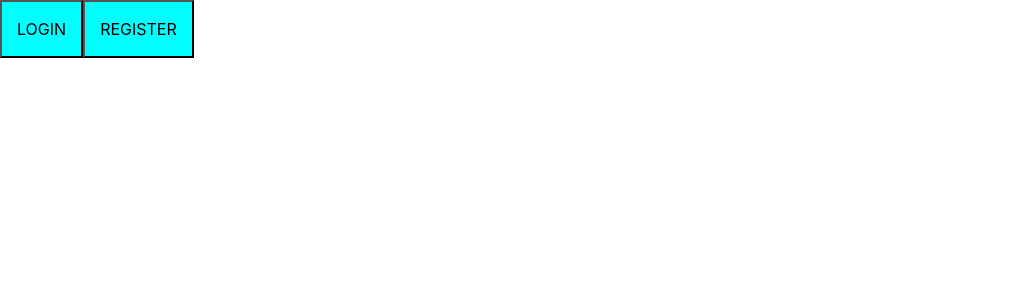
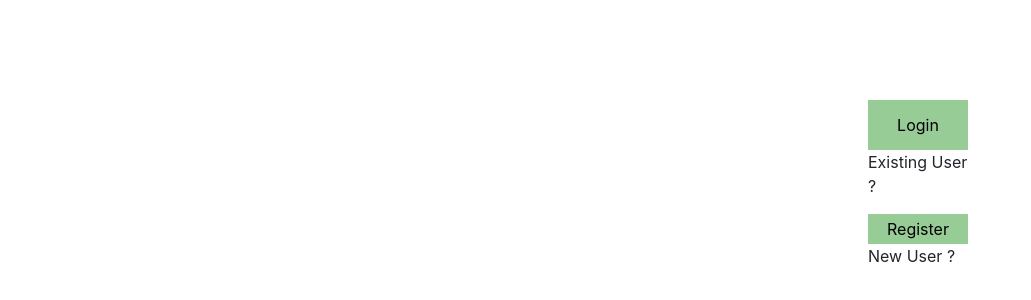
Before and after one commit to EvanCNavarro/RonaCards, a React (Create React App) app in the folder frontend/: page / in a window 1280 px wide. Shown: the top 300 px of the page, without its empty margins (0-1031 px from the left). Built offline with nearby package versions, Linux system fonts and the light colour scheme.

Commit message:
MainPage design finalizations pending

```diff
--- a/frontend/src/containers/Login.css
+++ b/frontend/src/containers/Login.css
@@ -1,7 +1,6 @@
 @media all and (min-width: 480px) {
   .Login {
-    padding:10%;
-    padding-left: 50%;
+    padding-top: 10%;
   }
 
   .Login form {
--- a/frontend/src/containers/Login.js
+++ b/frontend/src/containers/Login.js
@@ -3,23 +3,31 @@ import ReactDOM from "react-dom";
 
 import { Button, FormGroup, FormControl, FormLabel } from "react-bootstrap";
 import "./Login.css";
+import MainPage from "./MainPage.js";
 
 export default function Login() {
   //const [email, setEmail] = useState("");
   const [UserName, setUserName] = useState("");
   const [password, setPassword] = useState("");
 
-  function validateForm() {
+  function validateForm()
+  {
     return UserName.length > 0 && password.length > 0;
   }
 
-  function handleSubmit(event) {
+  function handleSubmit(event)
+  {
     event.preventDefault();
+  }
+  function mainPage_caller()
+  {
+    ReactDOM.render(<MainPage />, document.getElementById("root"));
   }
 
 
   return (
     <div className="Login">
+      <button onClick={mainPage_caller}>Back</button>
       <form onSubmit={handleSubmit}>
         <FormGroup controlId="UserName" bsSize="large">
           <FormLabel>Username</FormLabel>
--- a/frontend/src/containers/MainPage.css
+++ b/frontend/src/containers/MainPage.css
@@ -1,4 +1,31 @@
+body{
+    background-color: rgb(109,134,206);
+}
 button{
-    background-color: aqua;
-    padding: 15px;
+    background-color: rgb(151,204,151);
+    /* padding: 15px; */
+    width: 100px;
+    height: 50px;
+    border: 0ch;
 }
+.login_register_box
+{
+
+    width: 300px;
+    height: 600px;
+    margin: 20%;
+    margin-left: 60%;
+    margin-top: 100px;
+    background-color: white;
+
+}
+.button_box
+{
+    margin: 100px;
+    /* margin-top: 200px; */
+    /* background-color: ; */
+}
+.register_button
+{
+    height: 30px;
+}
--- a/frontend/src/containers/MainPage.js
+++ b/frontend/src/containers/MainPage.js
@@ -3,7 +3,6 @@ import ReactDOM from "react-dom";
 
 import { Button, FormGroup, FormControl, FormLabel } from "react-bootstrap";
 import "./Login.css";
-// import { Button, FormGroup, FormControl, FormLabel } from "react-bootstrap";
 import "./MainPage.css";
 import Login from "./Login.js";
 import Register from "./Register.js";
@@ -24,8 +23,14 @@ export default function MainPage()
   }
   return(
     <div>
-      <button onClick={loginCaller}>LOGIN</button>
-      <button onClick={registerCaller}>REGISTER</button>
+      <div class="login_register_box">
+        <div class ="button_box">
+          <div><button class="login_button" onClick={loginCaller}>Login</button></div>
+          <p>Existing User ?</p>
+          <div><button class="register_button" onClick={registerCaller}>Register  </button></div>
+          <p>New User ?</p>
+        </div>
+      </div>
     </div>
   )
 }
--- a/frontend/src/containers/Register.css
+++ b/frontend/src/containers/Register.css
@@ -1,5 +1,5 @@
 @media all and (min-width: 480px) {
-  .Login {
+  .Register {
     padding:10%;
     padding-left: 50%;
   }
--- a/frontend/src/containers/Register.js
+++ b/frontend/src/containers/Register.js
@@ -1,6 +1,10 @@
 import React, { useState } from "react";
+import ReactDOM from "react-dom";
+
 import { Button, FormGroup, FormControl, FormLabel } from "react-bootstrap";
 import "./Register.css";
+import MainPage from "./MainPage.js";
+
 
 export default function Login() {
   const [email, setEmail] = useState("");
@@ -16,9 +20,14 @@ export default function Login() {
   function handleSubmit(event) {
     event.preventDefault();
   }
+  function mainPage_caller()
+  {
+    ReactDOM.render(<MainPage />, document.getElementById("root"));
+  }
 
   return (
     <div className="Register">
+      <button onClick={mainPage_caller}>Back</button>
       <form onSubmit={handleSubmit}>
         {/* <FormGroup controlId="FirstName" bsSize="large">
           <FormLabel>First Name</FormLabel>
```
